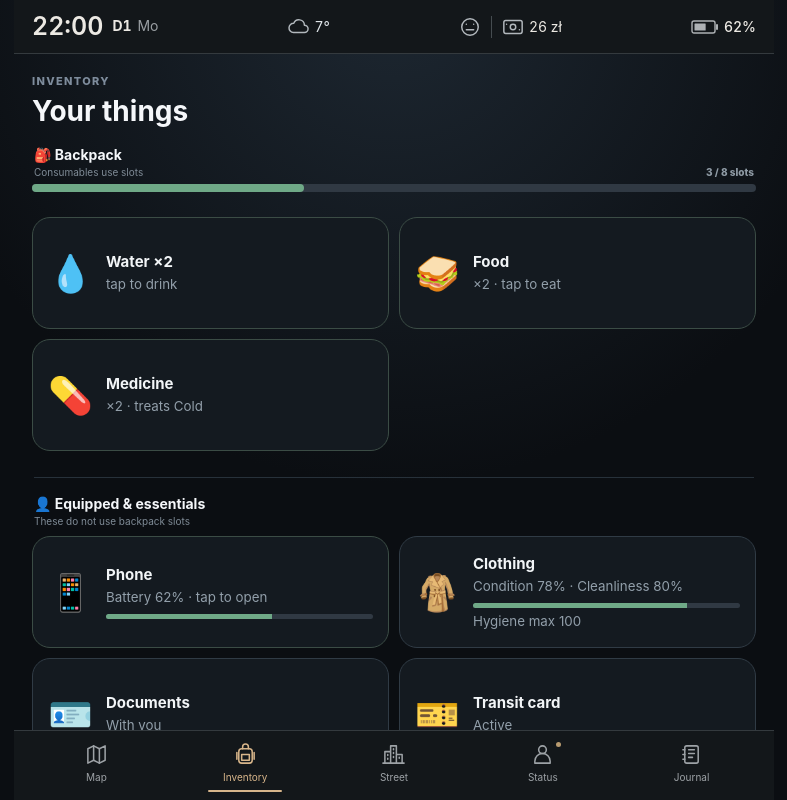
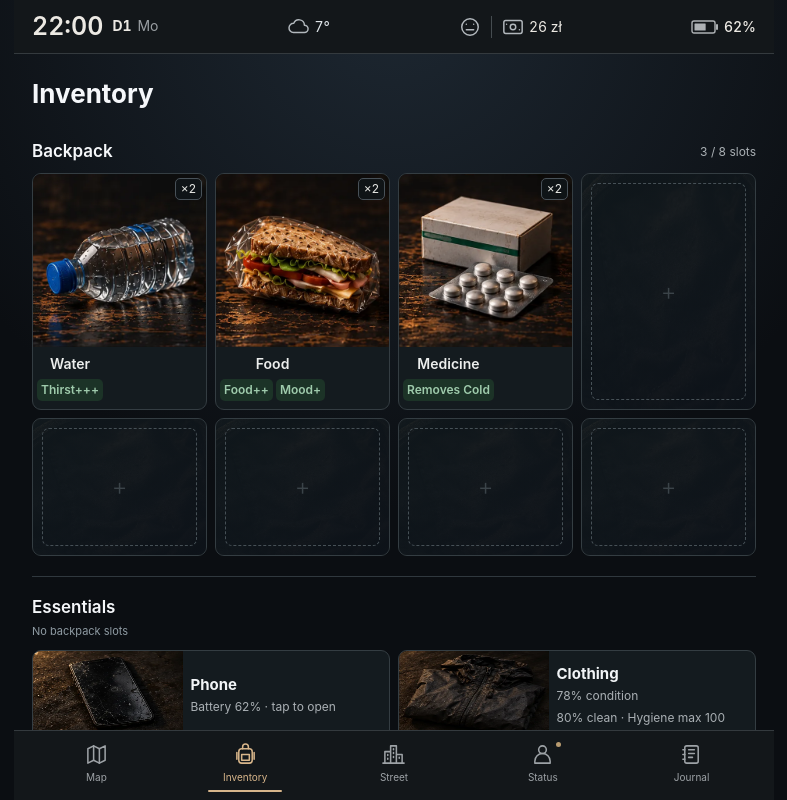
Before and after one commit to AlexanderKruk/street-life-game, a React (Vite) app: page / in a window 1280 px wide. Both pictures are taken after a click on the button "Inventory". Shown: the top 800 px of the page, without its empty margins (246-1033 px from the left). Built offline with nearby package versions, Linux system fonts and the light colour scheme.

Commit message:
Redesign inventory with actual backpack slots and empty cells (v131)

```diff
--- a/src/App.tsx
+++ b/src/App.tsx
@@ -5,11 +5,13 @@ import { summarizeResult, type ResultSnapshot, type ResultSummary } from './resu
 import { BatteryIcon, Icon, choiceIcon, locationIcon, type IconName } from './Icon'
 import CityMap from './CityMap'
 import ShopCard from './ShopCard'
+import ItemArt, { type ItemArtId } from './ItemArt'
+import InventorySlot from './InventorySlot'
 import ClosedContent from './ClosedContent'
 import ResultCard, { type ResultCardData } from './ResultCard'
 import { questionPresentation } from './resultPresentation'
 
-const BUILD_VERSION = 'v2026.10.11-130'
+const BUILD_VERSION = 'v2026.10.11-131'
 
 const PHONE_ACTIVITY_KEY = 'street-life-phone-activity-v1'
 const PHONE_SEARCH_ESTIMATE = 15
@@ -1824,6 +1826,18 @@ export default function App() {
 
   const nav = (target: Screen, icon: IconName, label: string) =>
     <button disabled={!!phoneActivity} className={screen === target ? 'nav-item active' : 'nav-item'} aria-current={screen === target ? 'page' : undefined} onClick={() => setScreen(target)}><Icon name={icon} /><small>{label}</small></button>
+
+  const backpackItems: { art: ItemArtId; name: string; count: number; stackSize: number; effects: string[]; hint: string; onUse?: () => void; disabled?: boolean }[] = [
+    { art: 'water', name: 'Water', count: inventory.water, stackSize: STACK_SIZE, effects: ['Thirst+++'], hint: 'tap to drink', onUse: () => useItem('water') },
+    { art: 'food', name: 'Food', count: inventory.food, stackSize: STACK_SIZE, effects: inventory.foodFreshness > 50 ? ['Food++', 'Mood+'] : inventory.foodFreshness > 20 ? ['Food++', 'Stale'] : ['Food+', 'Spoiled', 'Health−'], hint: `${foodFreshnessLabel(inventory.foodFreshness)} · tap to eat`, onUse: () => useItem('food') },
+    { art: 'bread', name: 'Bread roll', count: inventory.bread, stackSize: STACK_SIZE, effects: ['Food+', ...(inventory.breadFreshness <= 50 ? [foodFreshnessLabel(inventory.breadFreshness)] : [])], hint: `${foodFreshnessLabel(inventory.breadFreshness)} · tap to eat`, onUse: () => useSupply('bread') },
+    { art: 'cannedFood', name: 'Canned food', count: inventory.cannedFood, stackSize: STACK_SIZE, effects: ['Food++', 'Mood+'], hint: 'Keeps well · tap to eat', onUse: () => useSupply('cannedFood') },
+    { art: 'wipes', name: 'Wet wipes', count: inventory.wipes, stackSize: WIPES_STACK_SIZE, effects: ['Hygiene+'], hint: game.hygiene >= 60 ? 'Hygiene 60+ · find a shower' : 'tap to clean', onUse: () => useSupply('wipes'), disabled: game.hygiene >= 60 },
+    { art: 'bottles', name: 'Returnable bottles', count: inventory.bottles, stackSize: BOTTLE_STACK_SIZE, effects: ['0.50 zł'], hint: '0.50 zł each · return at shop' },
+    { art: 'cigarettes', name: 'Cigarettes', count: inventory.cigarettes, stackSize: CIGARETTE_STACK_SIZE, effects: ['Mood+', 'Health−'], hint: 'tap to smoke', onUse: smokeCigarette },
+    { art: 'medicines', name: 'Medicine', count: inventory.medicines, stackSize: STACK_SIZE, effects: ['Removes Cold'], hint: 'treats Cold', onUse: useMedicine },
+    { art: 'showerGel', name: '3-in-1 shower gel', count: inventory.showerGel, stackSize: SHOWER_GEL_USES_PER_SLOT, effects: ['Hygiene+++'], hint: 'Uses left · automatic with a shower · Hygiene max 100' },
+  ]
 
   return <main className={`shell${screen === 'location' && current.id === 'street' ? ' street-screen' : screen === 'location' && current.id === 'shop' ? ' shop-screen' : ''}`}>
     {sleepChoice && <div className="phone-overlay result-overlay">
@@ -2050,39 +2064,16 @@ export default function App() {
     })()}
 
     {screen === 'inventory' && <section className="inventory-screen">
-      <div className="inventory-heading"><div><p className="eyebrow">INVENTORY</p><h2>Your things</h2></div></div>
-
-      <div className="inventory-section-heading"><div><strong>🎒 Backpack</strong><small>Consumables use slots</small></div><span>{usedBackpackSlots} / {BACKPACK_CAPACITY} slots</span></div>
-      <div className="backpack-capacity"><i style={{ width: `${(usedBackpackSlots / BACKPACK_CAPACITY) * 100}%` }} /></div>
-      <div className="inventory-grid backpack-grid">
-        {inventory.water > 0 && <button className="inventory-item usable" onClick={() => useItem('water')}>
-          <span className="item-icon">💧</span><div><strong>Water ×{inventory.water}</strong><small>tap to drink</small></div>
-        </button>}
-        {inventory.food > 0 && <button className="inventory-item usable" onClick={() => useItem('food')}>
-          <span className="item-icon">🥪</span><div><strong>Food</strong><small>×{inventory.food} · tap to eat</small></div>
-        </button>}
-        {inventory.bread > 0 && <button className="inventory-item usable" onClick={() => useSupply('bread')}>
-          <span className="item-icon">🥖</span><div><strong>Bread roll ×{inventory.bread}</strong><small>{foodFreshnessLabel(inventory.breadFreshness)} · tap to eat</small></div>
-        </button>}
-        {inventory.cannedFood > 0 && <button className="inventory-item usable" onClick={() => useSupply('cannedFood')}>
-          <span className="item-icon">🥫</span><div><strong>Canned food ×{inventory.cannedFood}</strong><small>Keeps well · tap to eat</small></div>
-        </button>}
-        {inventory.wipes > 0 && <button className="inventory-item usable" onClick={() => useSupply('wipes')} disabled={game.hygiene >= 60}>
-          <span className="item-icon">🧻</span><div><strong>Wet wipes ×{inventory.wipes}</strong><small>{game.hygiene >= 60 ? 'Hygiene 60+ · find a shower' : 'tap to clean · Hygiene+'}</small></div>
-        </button>}
-        {inventory.bottles > 0 && Array.from({ length: Math.ceil(inventory.bottles / BOTTLE_STACK_SIZE) }, (_, stackIndex) => {
-          const stackCount = Math.min(BOTTLE_STACK_SIZE, inventory.bottles - stackIndex * BOTTLE_STACK_SIZE)
-          return <div className="inventory-item" key={`bottle-stack-${stackIndex}`}><span className="item-icon">♻️</span><div><strong>Returnable bottles</strong><small>×{stackCount} / {BOTTLE_STACK_SIZE} · 0.50 zł each</small></div></div>
-        })}
-        {inventory.cigarettes > 0 && <button className="inventory-item usable" onClick={smokeCigarette}>
-          <span className="item-icon">🚬</span><div><strong>Cigarettes</strong><small>×{inventory.cigarettes} · tap to smoke</small></div>
-        </button>}
-        {inventory.medicines > 0 && <button className="inventory-item usable" onClick={useMedicine}>
-          <span className="item-icon">💊</span><div><strong>Medicine</strong><small>×{inventory.medicines} · treats Cold</small></div>
-        </button>}
+      <div className="inventory-heading"><h2>Inventory</h2></div>
+      <div className="inventory-section-heading"><strong>Backpack</strong><span>{usedBackpackSlots} / {BACKPACK_CAPACITY} slots</span></div>
+      <div className="inventory-grid backpack-grid" role="group" aria-label="Backpack slots">
+        {backpackItems.flatMap(item => Array.from({ length: Math.ceil(item.count / item.stackSize) }, (_, index) =>
+          <InventorySlot key={`${item.art}-${index}`} art={item.art} name={item.name} quantity={Math.min(item.stackSize, item.count - index * item.stackSize)} effects={item.effects} hint={item.hint} onUse={item.onUse} disabled={item.disabled} />))}
+        {Array.from({ length: Math.max(0, BACKPACK_CAPACITY - usedBackpackSlots) }, (_, index) =>
+          <div className="inventory-slot empty-slot" key={`empty-${index}`} role="img" aria-label="Empty backpack slot"><ItemArt id="empty" /><span className="empty-slot-outline" aria-hidden="true"><span>+</span></span></div>)}
       </div>
 
-      <div className="inventory-section-heading essentials-heading"><div><strong>👤 Equipped & essentials</strong><small>{inventory.showerGel > 0 ? 'Gel uses backpack space; other equipment is slot-free' : 'These do not use backpack slots'}</small></div></div>
+      <div className="inventory-section-heading essentials-heading"><div><strong>Essentials</strong><small>No backpack slots</small></div></div>
       {phoneOpen && <div className="phone-overlay" onClick={() => setPhoneOpen(false)}><div className="phone-modal" onClick={(event) => event.stopPropagation()}><button className="sheet-close" onClick={() => setPhoneOpen(false)}>×</button><div className="phone-panel">
         <div className="phone-panel-heading"><strong>📱 Phone use</strong><span>{Math.round(inventory.phoneBattery)}%</span></div>
         <button className="action" onClick={buyMobileService} disabled={game.money < 1}><div><strong>📶 Mobile service</strong><small>{mobileServiceActive ? `Active · ${mobileServiceMinutesLeft >= 60 ? Math.ceil(mobileServiceMinutesLeft / 60) + 'h left' : mobileServiceMinutesLeft + 'm left'}` : 'No active service'} · Navigation, Music & Video</small></div><span>1 zł · +24h</span></button>
@@ -2097,20 +2088,17 @@ export default function App() {
       </div></div></div>}
       <div className="inventory-grid essentials-grid">
         <button className="inventory-item usable" onClick={() => setPhoneOpen(true)}>
-          <span className="item-icon">📱</span><div><strong>Phone</strong><small>Battery {Math.round(inventory.phoneBattery)}% · tap to open</small><div className="item-meter"><i style={{ width: `${inventory.phoneBattery}%` }} /></div></div>
+          <ItemArt id="phone" /><div><strong>Phone</strong><small>Battery {Math.round(inventory.phoneBattery)}% · tap to open</small></div>
         </button>
         <div className="inventory-item">
-          <span className="item-icon">🧥</span><div><strong>Clothing</strong><small>Condition {Math.round(inventory.jacket)}% · Cleanliness {Math.round(inventory.clothingCleanliness)}%</small><div className="item-meter"><i style={{ width: `${inventory.clothingCleanliness}%` }} /></div><small>Hygiene max {hygieneLimit}</small></div>
+          <ItemArt id="clothing" /><div><strong>Clothing</strong><small>{Math.round(inventory.jacket)}% condition</small><small>{Math.round(inventory.clothingCleanliness)}% clean · Hygiene max {hygieneLimit}</small></div>
         </div>
         <div className="inventory-item">
-          <span className="item-icon">🪪</span><div><strong>Documents</strong><small>{inventory.documents ? 'With you' : 'Missing'}</small></div>
+          <ItemArt id="documents" /><div><strong>Documents</strong><small>{inventory.documents ? 'With you' : 'Missing'}</small></div>
         </div>
         <div className="inventory-item">
-          <span className="item-icon">🎫</span><div><strong>Transit card</strong><small>{inventory.transitCard ? 'Active' : 'Missing'}</small></div>
+          <ItemArt id="transitCard" /><div><strong>Transit card</strong><small>{inventory.transitCard ? 'Active' : 'Missing'}</small></div>
         </div>
-        {inventory.showerGel > 0 && <div className="inventory-item">
-          <span className="item-icon">🧴</span><div><strong>3-in-1 shower gel ×{inventory.showerGel}</strong><small>Uses left · automatic with a shower · Hygiene max 100</small></div>
-        </div>}
       </div>
     </section>}
     {screen === 'status' && <section className="status-screen">
--- /dev/null
+++ b/src/InventorySlot.tsx
@@ -0,0 +1,10 @@
+import ItemArt, { type ItemArtId } from './ItemArt'
+
+type Props = { art: ItemArtId; name: string; quantity: number; effects: string[]; hint: string; onUse?: () => void; disabled?: boolean }
+
+export default function InventorySlot({ art, name, quantity, effects, hint, onUse, disabled }: Props) {
+  const content = <><div className="inventory-slot-picture"><ItemArt id={art} /><span className="inventory-quantity">×{quantity}</span></div>
+    <div className="inventory-slot-copy"><strong>{name}</strong><div className="inventory-effects">{effects.map(effect => <em className={effect.includes('−') || effect === 'Spoiled' ? 'negative' : effect === 'Stale' ? 'warning' : 'positive'} key={effect}>{effect}</em>)}</div></div></>
+  return onUse ? <button className="inventory-slot usable" onClick={onUse} disabled={disabled} aria-label={`${name} ×${quantity} · ${hint}`} title={hint}>{content}</button>
+    : <div className="inventory-slot" role="group" aria-label={`${name} ×${quantity} · ${hint}`} title={hint}>{content}</div>
+}
--- /dev/null
+++ b/src/ItemArt.tsx
@@ -0,0 +1,16 @@
+const positions = {
+  water: '0% 0%', food: '100% 0%', bread: '0% 33.333333%', cannedFood: '100% 33.333333%',
+  wipes: '0% 66.666667%', showerGel: '100% 66.666667%', cigarettes: '0% 100%', medicines: '100% 100%',
+  phone: '0% 0%', clothing: '100% 0%', documents: '0% 50%', transitCard: '100% 50%',
+  bottles: '0% 100%', empty: '100% 100%',
+}
+export type ItemArtId = keyof typeof positions
+const equipment = new Set<ItemArtId>(['phone', 'clothing', 'documents', 'transitCard', 'bottles', 'empty'])
+
+export default function ItemArt({ id, className = 'inventory-art' }: { id: ItemArtId; className?: string }) {
+  const essentials = equipment.has(id)
+  return <span className={className} aria-hidden="true" style={{
+    backgroundImage: `url(/street-life-game/assets/${essentials ? 'inventory-equipment' : 'shop-products'}.webp)`,
+    backgroundPosition: positions[id], backgroundSize: essentials ? '200% 300%' : '200% 400%',
+  }} />
+}
--- a/src/ShopCard.tsx
+++ b/src/ShopCard.tsx
@@ -1,12 +1,9 @@
 import { Icon } from './Icon'
+import ItemArt, { type ItemArtId } from './ItemArt'
 
 const captions: Record<string, string> = {
   water: '3 portions', food: 'Sandwich', bread: '1 roll', cannedFood: 'Keeps well',
   wipes: '5 uses', showerGel: '20 showers', cigarettes: 'Pack of 5', medicines: 'Basic medicine',
-}
-const artPositions: Record<string, string> = {
-  water: '0% 0%', food: '100% 0%', bread: '0% 33.333333%', cannedFood: '100% 33.333333%',
-  wipes: '0% 66.666667%', showerGel: '100% 66.666667%', cigarettes: '0% 100%', medicines: '100% 100%',
 }
 
 type Props = {
@@ -22,7 +19,7 @@ export default function ShopCard({ item, open, fits, affordable, onBuy, onSteal
   const reason = !open ? 'Shop closed' : !fits ? 'Backpack full' : !affordable ? 'Not enough money' : ''
   return <article className="supply-card">
     <div className="supply-picture">
-      <span className="supply-art" style={{ backgroundPosition: artPositions[item.id] }} aria-hidden="true" />
+      <ItemArt id={item.id as ItemArtId} className="supply-art" />
     </div>
     <div className="supply-copy">
       <strong>{item.name}</strong><small title={item.description || undefined}>{captions[item.id]}</small>
--- a/src/styles.css
+++ b/src/styles.css
@@ -865,3 +865,39 @@ footer .header-version { margin-left:auto; align-self:center; }
 .district-place-heading p { font-size:16px; font-weight:600; line-height:1.3; white-space:nowrap; }
 .district-route-button { min-width:64px; white-space:nowrap; }
 @media(max-width:360px) { .district-card { grid-template-columns:40px minmax(0,1fr) auto; } .district-place-icon,.district-place-icon svg { width:40px; height:40px; } }
+
+/* v131: actual backpack stacks with tangible empty slots. */
+.inventory-screen .inventory-heading h2 { font-size:26px; margin:4px 0 20px; }
+.inventory-screen .inventory-section-heading { display:flex; align-items:center; justify-content:space-between; gap:10px; margin:0 0 12px; }
+.inventory-screen .inventory-section-heading strong { font-size:17px; font-weight:600; }
+.inventory-screen .inventory-section-heading > span { font-size:12px; font-weight:400; color:#aab0b4; }
+.inventory-screen .backpack-grid { grid-template-columns:repeat(4,minmax(0,1fr)); gap:8px; margin:0; }
+.inventory-slot { position:relative; min-width:0; padding:0; border:1px solid #343d42; border-radius:9px; background:#141b1f; color:#eceeed; overflow:hidden; text-align:center; font-family:inherit; display:flex; flex-direction:column; }
+button.inventory-slot { cursor:pointer; width:100%; }
+.inventory-slot-picture { position:relative; width:100%; aspect-ratio:1; flex-shrink:0; }
+.inventory-art { display:block; width:100%; height:100%; background-repeat:no-repeat; }
+.inventory-slot-picture .inventory-art { position:absolute; inset:0; }
+.inventory-quantity { position:absolute; z-index:1; right:4px; top:4px; padding:2px 5px; border:1px solid #485158; border-radius:5px; background:#101619db; color:#e7e8e4; font-size:12px; line-height:1.3; }
+.inventory-slot-copy { display:flex; flex-direction:column; align-items:center; gap:6px; padding:8px 4px; flex:1; }
+.inventory-slot-copy strong { font-size:12px; line-height:1.3; font-weight:600; overflow-wrap:anywhere; }
+.inventory-effects { display:flex; flex-wrap:wrap; justify-content:center; gap:3px; margin-top:auto; }
+.inventory-effects em { font-size:10px; line-height:1.3; font-style:normal; font-weight:600; padding:3px 4px; border-radius:5px; overflow-wrap:anywhere; }
+.inventory-effects .positive { color:#9fcbac; background:#1c3327; }
+.inventory-effects .negative { color:#dc9b98; background:#392323; }
+.inventory-effects .warning { color:#d7b58a; background:#3a3024; }
+.inventory-slot:disabled { opacity:.55; cursor:default; }
+.empty-slot { min-height:138px; }
+.empty-slot > .inventory-art { position:absolute; inset:0; opacity:.22; }
+.empty-slot::after { content:''; position:absolute; inset:0; background:linear-gradient(145deg,#111a2070,#0c1119b8); pointer-events:none; }
+.empty-slot-outline { position:absolute; z-index:1; inset:9px; border:1px dashed #465056; border-radius:7px; display:grid; place-items:center; color:#566167; }
+.empty-slot-outline > span { font-size:24px; font-weight:300; opacity:.6; }
+.inventory-screen .essentials-heading { padding-top:20px; margin-top:20px; border-top:1px solid #30383e; }
+.inventory-screen .essentials-heading small { display:block; font-size:11px; color:#8f9ba3; margin-top:4px; }
+.inventory-screen .essentials-grid { gap:8px; margin-top:0; grid-template-columns:repeat(2,minmax(0,1fr)); }
+.inventory-screen .essentials-grid .inventory-item { display:grid; grid-template-columns:42% minmax(0,1fr); gap:8px; min-height:90px; padding:0; border-radius:9px; border-color:#343d42; background:#141b1f; align-items:stretch; overflow:hidden; }
+.inventory-screen .essentials-grid .inventory-art { min-height:90px; }
+.inventory-screen .essentials-grid .inventory-item > div { justify-content:center; padding:8px 7px 8px 0; gap:5px; }
+.inventory-screen .essentials-grid strong { font-size:12px; line-height:1.25; }
+.inventory-screen .essentials-grid small { font-size:10px; line-height:1.4; color:#aab0b4; }
+.inventory-slot:focus-visible { outline:2px solid #d7b58a; outline-offset:2px; }
+@media(min-width:600px) { .inventory-slot-copy strong { font-size:14px; } .inventory-effects em { font-size:12px; } .inventory-screen .essentials-grid strong { font-size:15px; } .inventory-screen .essentials-grid small { font-size:12px; } }
```
Also changed, not shown: check-regressions.cjs (+23 -3 lines), public/assets/inventory-equipment.webp (added), 1 other file (tests, documents, lock files or other folders).
